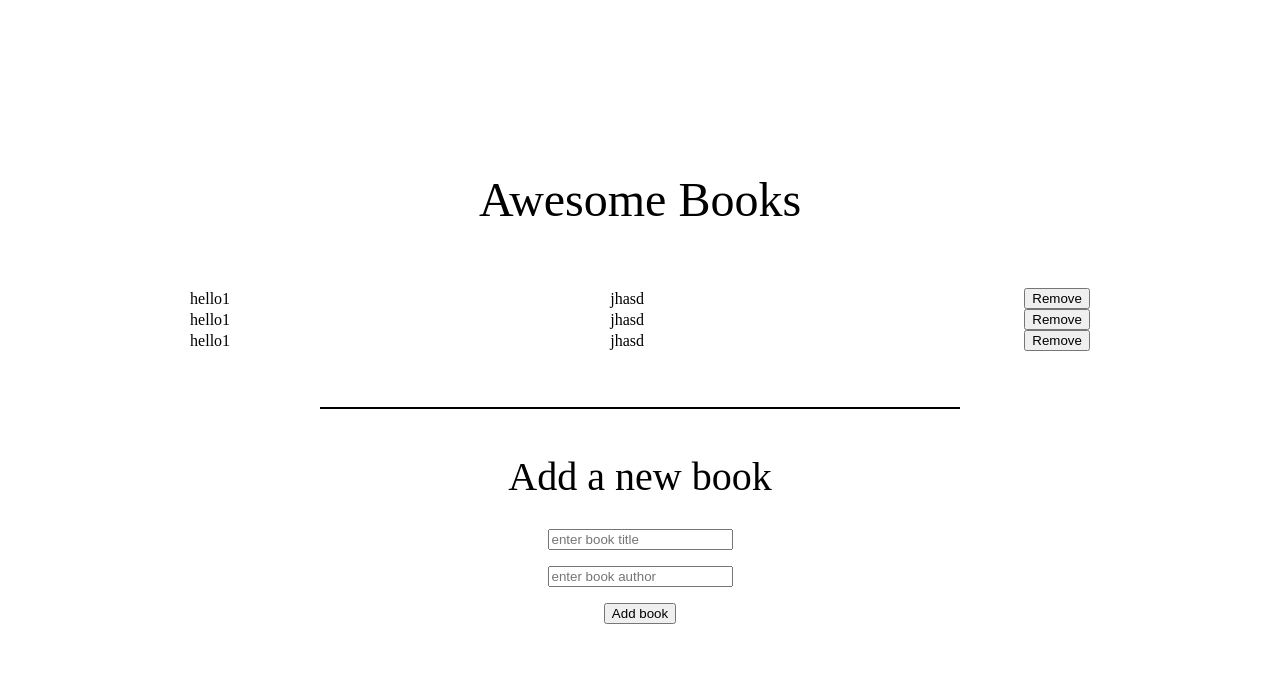
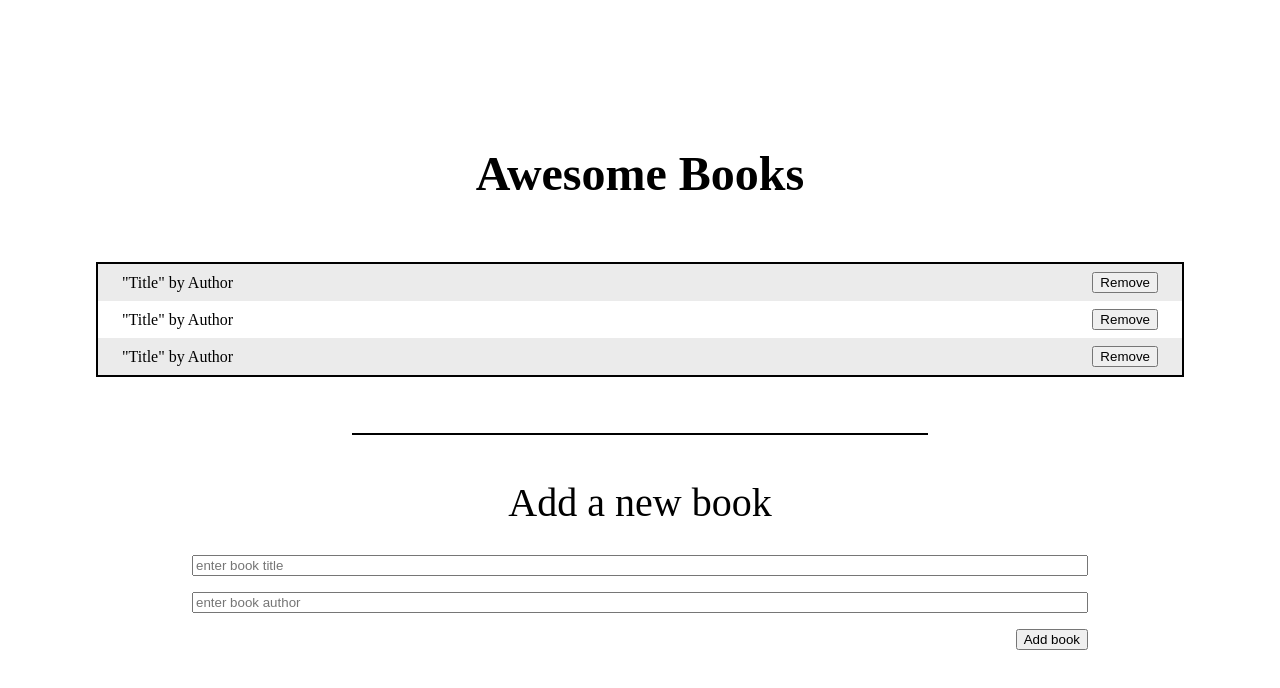
Before and after one commit to D4nielJ/awesome-books, a website with bundled scripts: page index.html in a window 1280 px wide. Built offline with nearby package versions, Linux system fonts and the light colour scheme.

Commit message:
Finish medium wireframe quality

```diff
--- a/assets/scss/pages/_home.scss
+++ b/assets/scss/pages/_home.scss
@@ -2,9 +2,10 @@
 
 .main-container {
   @include d-flex(row, center, center, wrap);
-
   align-content: center;
   min-height: 100vh;
+  max-width: 72rem;
+  margin: 0 auto;
 }
 
 .main-title {
@@ -12,14 +13,23 @@
   width: 100%;
   text-align: center;
   margin-bottom: 4rem;
+  font-weight: bold;
 }
 
 .books-index {
   width: 100%;
+  margin: 0 2rem;
   margin-bottom: 3rem;
+  border: 0.15rem #000 solid;
 
   &__item {
-    @include d-flex(row, space-around, center);
+    @include d-flex(row, space-between, center);
+    padding: 0.5rem 1.5rem;
+    background: rgb(235, 235, 235);
+
+    &--alt {
+      background: rgb(255, 255, 255);
+    }
   }
 }
 
@@ -31,11 +41,22 @@
 
 .form-add {
   width: 100%;
-
+  padding: 0 8rem;
   @include d-flex(column, space-around, center);
 
   &__title {
     font-size: 2.5rem;
     margin-bottom: 2rem;
+    width: 100%;
+    text-align: center;
+  }
+
+  &__input {
+    margin-bottom: 1rem;
+    width: 100%;
+  }
+
+  &__button {
+    align-self: flex-end;
   }
 }
--- a/index.html
+++ b/index.html
@@ -13,18 +13,14 @@
       <h1 class="main-title">Awesome Books</h1>
       <ul class="books-index">
         <li class="books-index__item" data-bookid="31">
-          <h2>hello1</h2>
-          <h3>jhasd</h3>
+          <p class="books-index__title"><span>"Title"</span> by Author</p>
           <button type="button">Remove</button>
         </li>
-        <li class="books-index__item" data-bookid="32">
-          <h2>hello1</h2>
-          <h3>jhasd</h3>
+        <li class="books-index__item books-index__item--alt" data-bookid="31">
+          <p class="books-index__title"><span>"Title"</span> by Author</p>
           <button type="button">Remove</button>
-        </li>
-        <li class="books-index__item" data-bookid="33">
-          <h2>hello1</h2>
-          <h3>jhasd</h3>
+        </li><li class="books-index__item" data-bookid="31">
+          <p class="books-index__title"><span>"Title"</span> by Author</p>
           <button type="button">Remove</button>
         </li>
         <!-- JS generated elements will be appended here -->
@@ -38,19 +34,19 @@
           id="title"
           name="title"
           placeholder="enter book title"
+          class="form-add__input"
           required
         />
-        <br />
         <label class="d-none" for="author">Author</label>
         <input
           type="text"
           id="author"
           name="author"
           placeholder="enter book author"
+          class="form-add__input";
           required
         />
-        <br />
-        <button type="submit">Add book</button>
+        <button class="form-add__button" type="submit">Add book</button>
       </form>
     </main>
     <script type="module" src="assets/js/main.js"></script>
```
Also changed, not shown: assets/css/main.css, 1 other file.
